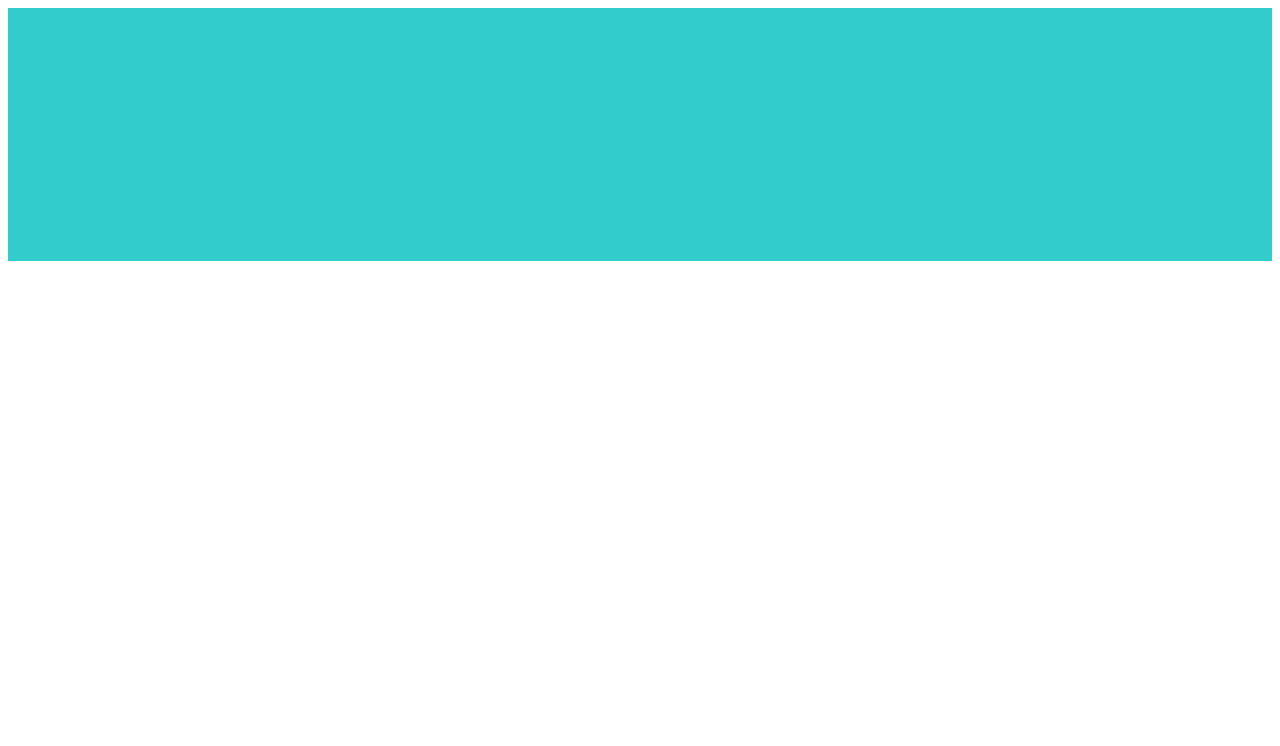
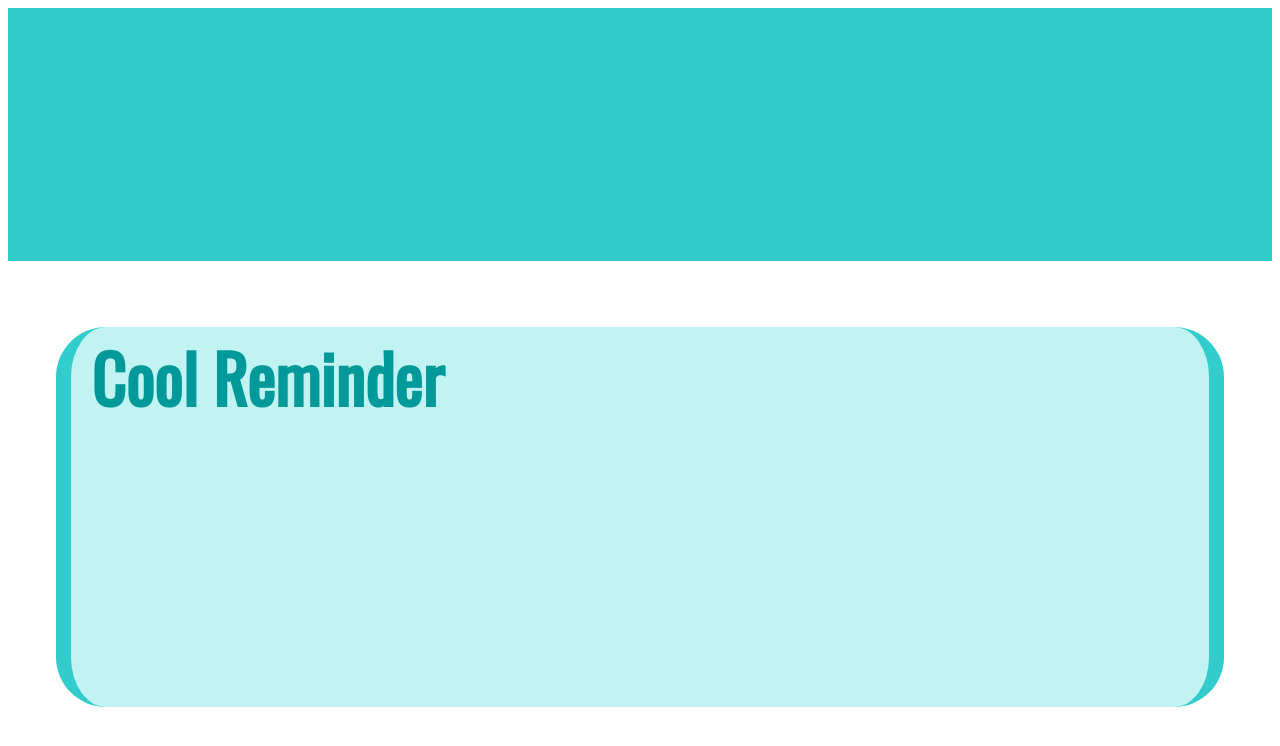
Before and after one commit to TobySushi/app-final, a plain HTML site: page html/index.html in a window 1280 px wide. Drawn offline with nearby package versions, Linux system fonts and the light colour scheme.

Commit message:
added some more css stuff, mainly started on the little reminder boxes (and sooome js)

```diff
--- a/css/style.css
+++ b/css/style.css
@@ -1,6 +1,29 @@
+/* fonts */
+@import url('https://fonts.googleapis.com/css?family=Oswald&display=swap');
+
+/* style */
 header {
     background-color: #33cccc;
     width: 100%;
     height: 0;
     padding-bottom: 20%;
 }
+
+.reminder_tab {
+    background-color: #c2f3f3;
+    width: 90%;
+    height: 0;
+    padding-bottom: 30%;
+    margin: 0 auto;
+    margin-top: 30px;
+    border-radius: 50px;
+    border-left: 15px solid #33cccc;
+    border-right: 15px solid #33cccc;
+}
+
+.reminder_name {
+    margin-left: 20px;
+    font-family: 'Oswald', cursive;
+    color: #099;
+    font-size: 50pt;
+}
--- a/html/index.html
+++ b/html/index.html
@@ -3,11 +3,18 @@
     <head>
         <meta charset = "utf-8">
         <link rel = "stylesheet" type = "text/css" href = "../css/style.css">
-        <title>untitled</title>
+        <title>App final</title>
     </head>
     <body>
         <header>
 
         </header>
+        <!--Reminders-->
+        <article id="remind_container">
+            <article class="reminder_tab">
+                <h1 class="reminder_name">Cool Reminder</h1>
+
+            </article>
+        </article>
     </body>
 </html>
```
